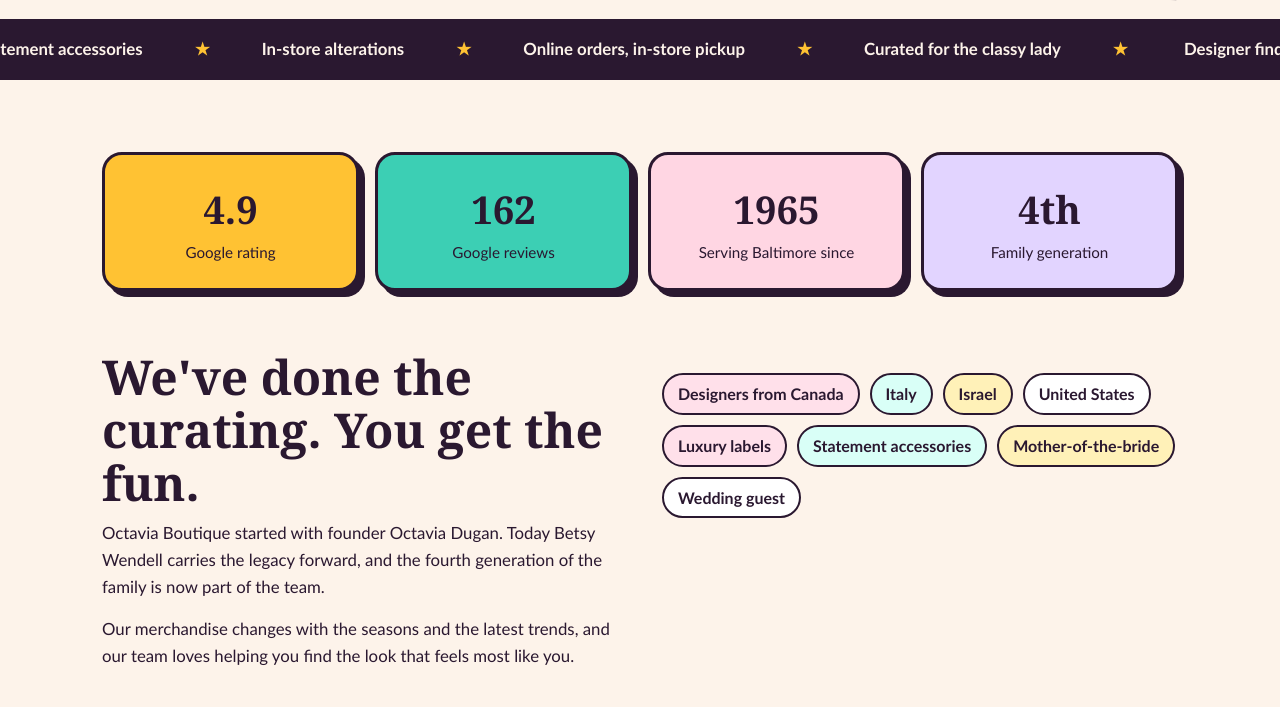
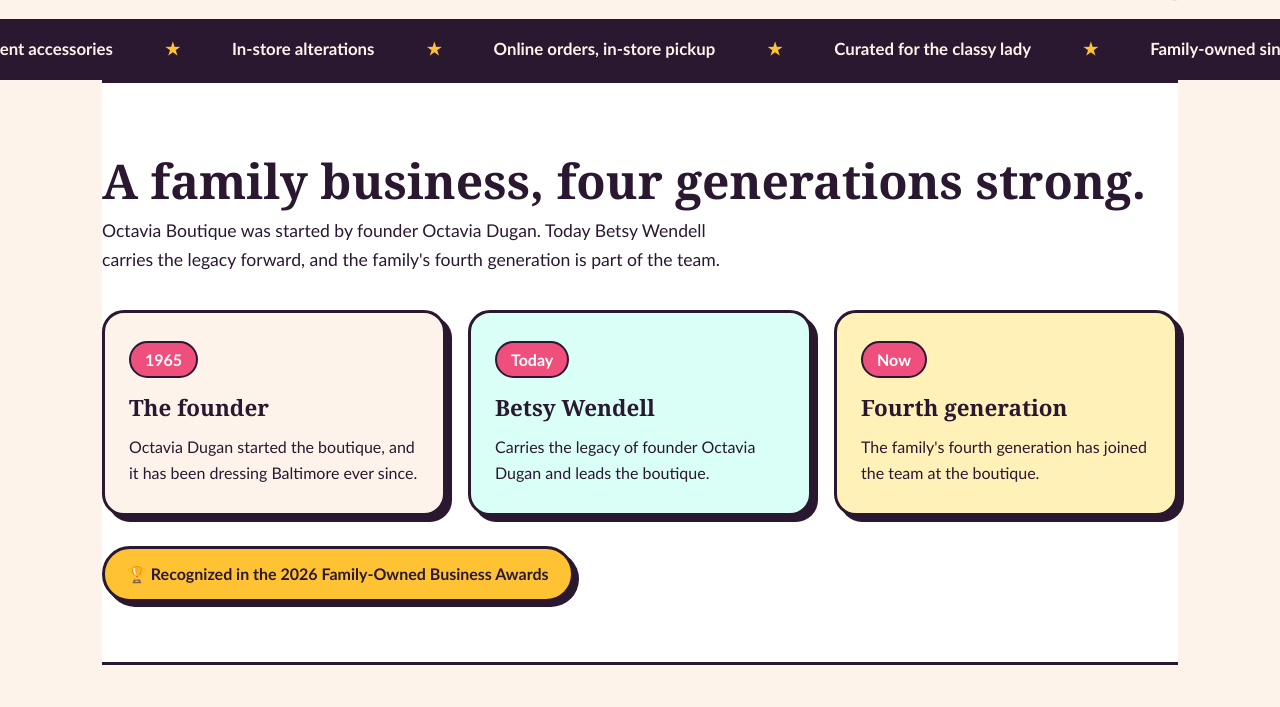
Before and after one commit to jacob584/octavia-boutique, a plain HTML site: page index.html in a window 1280 px wide. Shown: the part 573-1280 px from the top of the page. Drawn offline with Linux system fonts and the light colour scheme.

Commit message:
Feature family ownership: family section, timeline and nav link
Co-Authored-By: Claude Haiku 5.5 <noreply@anthropic.com>
Claude-Session: https://claude.ai/code/session_01WHkm4jBYoCuWoB7eY4HtMF

```diff
--- a/index.html
+++ b/index.html
@@ -175,6 +175,28 @@
   footer { border-top: var(--line); padding: 30px 0; text-align: center; font-size: 0.95rem; }
   footer strong { font-family: Georgia, serif; font-size: 1.1rem; }
 
+  /* Family */
+  .family { background: #fff; border-block: var(--line); }
+  .timeline { display: grid; grid-template-columns: repeat(3, 1fr); gap: 22px; position: relative; margin-top: 10px; }
+  .step {
+    background: var(--paper); border: var(--line); border-radius: 22px; padding: 28px 24px; box-shadow: 6px 6px 0 var(--ink);
+    transition: transform .25s ease;
+  }
+  .step:hover { transform: translateY(-6px) rotate(-1deg); }
+  .step:nth-child(2) { background: #d9fff7; }
+  .step:nth-child(3) { background: #fff1b8; }
+  .step .yr {
+    display: inline-block; background: var(--rose); color: #fff; border: 2px solid var(--ink); border-radius: 999px;
+    padding: 4px 14px; font-weight: bold; margin-bottom: 12px;
+  }
+  .step h3 { font-family: Georgia, serif; font-size: 1.4rem; margin-bottom: 8px; }
+  .step p { font-size: 1rem; }
+  .award {
+    margin-top: 30px; display: inline-block; background: var(--sun); border: var(--line); border-radius: 999px;
+    padding: 12px 22px; font-weight: bold; box-shadow: 5px 5px 0 var(--ink); transform: rotate(-1deg);
+  }
+  @media (max-width: 800px) { .timeline { grid-template-columns: 1fr; } }
+
   /* Keyframes */
   @keyframes rise { to { opacity: 1; transform: none; } }
   @keyframes drop { from { opacity: 0; transform: translateY(-14px); } to { opacity: 1; transform: none; } }
@@ -198,7 +220,7 @@
   <header class="topbar">
     <a class="brand" href="#top">Octavia <em>Boutique</em></a>
     <nav>
-      <a href="#story">Story</a>
+      <a href="#family">Our family</a>
       <a href="#reviews">Reviews</a>
       <a href="#services">Services</a>
       <a href="#photos">Photos</a>
@@ -208,7 +230,7 @@
 
   <section class="hero" id="top">
     <div>
-      <span class="eyebrow">Family-owned since 1965</span>
+      <span class="eyebrow">Family-owned since 1965 · Four generations</span>
       <h1><span class="word">Dress</span> <span class="word">for</span> <span class="word">the</span> <span class="pop word">life</span> <span class="word">you</span> <span class="word">love.</span></h1>
       <p>A friendly women's boutique in the Village of Cross Keys, with curated designer pieces, statement accessories and fun finds you didn't know you needed.</p>
       <div class="cta">
@@ -228,12 +250,22 @@
 
 <div class="ticker" aria-hidden="true">
   <div class="ticker-track">
-    <span>Designer finds</span><span class="star">★</span><span>Statement accessories</span><span class="star">★</span><span>In-store alterations</span><span class="star">★</span><span>Online orders, in-store pickup</span><span class="star">★</span><span>Curated for the classy lady</span><span class="star">★</span>
+    <span>Designer finds</span><span class="star">★</span><span>Statement accessories</span><span class="star">★</span><span>In-store alterations</span><span class="star">★</span><span>Online orders, in-store pickup</span><span class="star">★</span><span>Curated for the classy lady</span><span class="star">★</span><span>Family-owned since 1965</span><span class="star">★</span>
     <span>Designer finds</span><span class="star">★</span><span>Statement accessories</span><span class="star">★</span><span>In-store alterations</span><span class="star">★</span><span>Online orders, in-store pickup</span><span class="star">★</span><span>Curated for the classy lady</span><span class="star">★</span>
   </div>
 </div>
 
 <div class="wrap">
+  <section id="family" class="family" style="padding-bottom:60px;">
+    <h2 class="heading reveal">A family business, four generations strong.</h2>
+    <p class="lede reveal">Octavia Boutique was started by founder Octavia Dugan. Today Betsy Wendell carries the legacy forward, and the family's fourth generation is part of the team.</p>
+    <div class="timeline">
+      <div class="step reveal"><span class="yr">1965</span><h3>The founder</h3><p>Octavia Dugan started the boutique, and it has been dressing Baltimore ever since.</p></div>
+      <div class="step reveal"><span class="yr">Today</span><h3>Betsy Wendell</h3><p>Carries the legacy of founder Octavia Dugan and leads the boutique.</p></div>
+      <div class="step reveal"><span class="yr">Now</span><h3>Fourth generation</h3><p>The family's fourth generation has joined the team at the boutique.</p></div>
+    </div>
+    <div class="award reveal">🏆 Recognized in the 2026 Family-Owned Business Awards</div>
+  </section>
   <section style="padding-bottom:40px;">
     <div class="stats reveal">
       <div class="stat"><div class="n" data-count="4.9" data-dec="1">4.9</div><div class="l">Google rating</div></div>
```
